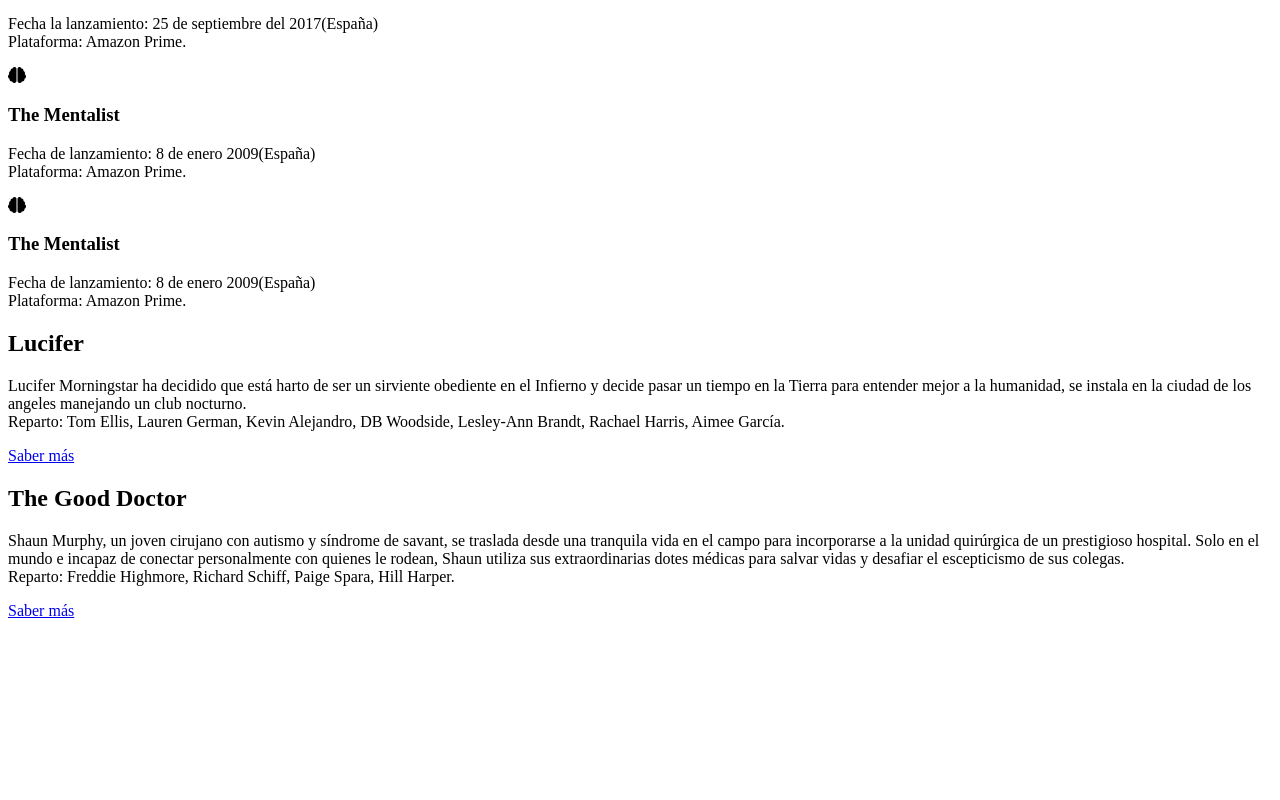
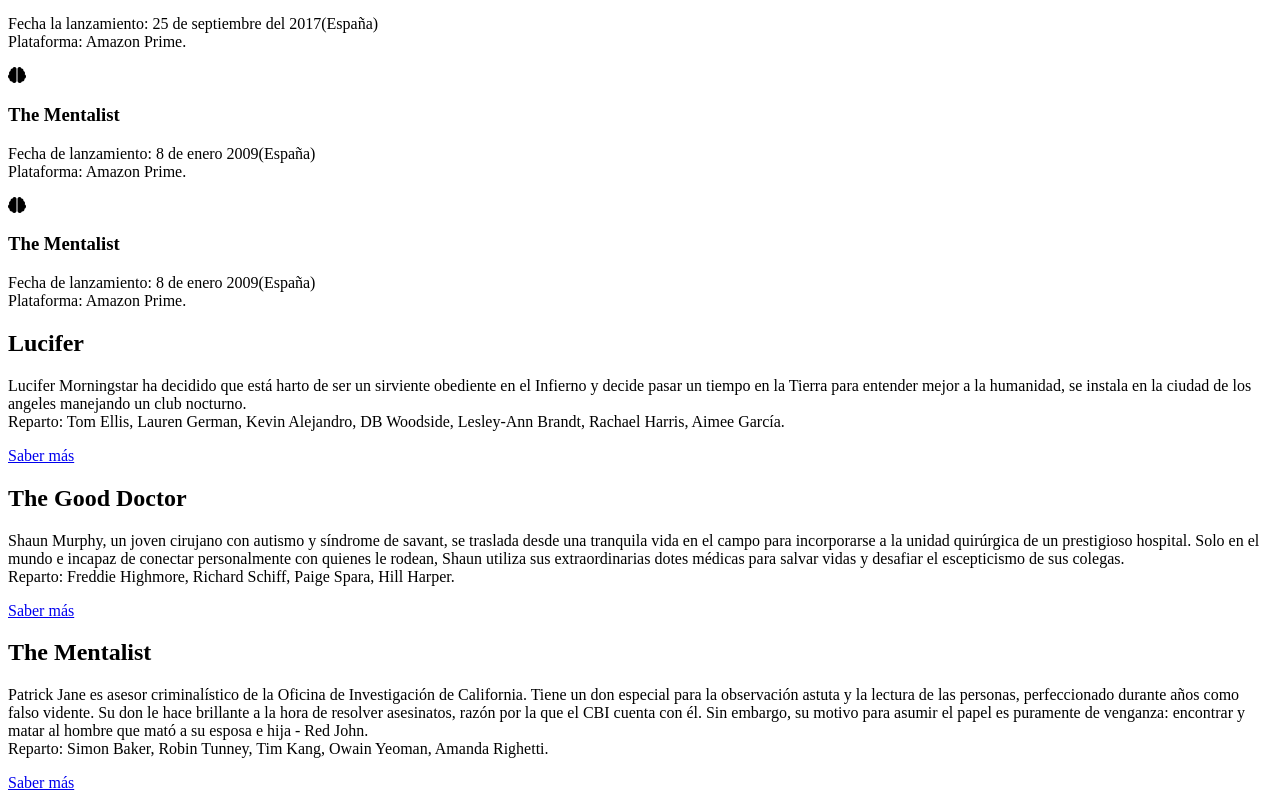
Before and after one commit to JesusAP02/pagina_jesus, a plain HTML site: page index.html in a window 1280 px wide. Shown: the part 362-1162 px from the top of the page. Before the commit the page ends 990 px from the top, so only its background shows below. Drawn offline with Linux system fonts and the light colour scheme.

Commit message:
cm12 se agrego el contenido de la tercera  serie the mentalist con su url

```diff
--- a/index.html
+++ b/index.html
@@ -86,6 +86,7 @@
         <a href="https://www.imdb.com/title/tt4052886/?ref_=nv_sr_srsg_0_tt_1_nm_7_q_luci" class="btn">Saber más</a>
 
     </section>
+
     <section class="content price">
 
         <article class="contain">
@@ -98,8 +99,26 @@
             </p>
 
             <a href="https://www.imdb.com/title/tt6470478/" class="btn">Saber más</a>
+    </section>
 
-    </section>
+        <section class="content prises">
+
+            <article class="prises">
+                <h2 class="title">The Mentalist</h2>
+                <p>Patrick Jane es asesor criminalístico de la Oficina de Investigación
+                de California. Tiene un don especial para la observación
+                astuta y la lectura de las personas, perfeccionado durante años como falso vidente.
+                Su don le hace brillante a la hora de resolver asesinatos, razón por la que el CBI cuenta con él.
+                Sin embargo, su motivo para asumir el papel es puramente de venganza: encontrar y matar al hombre que mató a su esposa e hija - Red John.<br>
+                Reparto: Simon Baker, Robin Tunney, Tim Kang, Owain Yeoman, Amanda Righetti.
+                </p>
+
+                <a href="https://www.imdb.com/title/tt1196946/?ref_=nv_sr_srsg_0_tt_8_nm_0_q_the%20me" class="btn">Saber más</a>
+
+        </article>
+
+
+</section>
 
 </body>
 </html>
```
